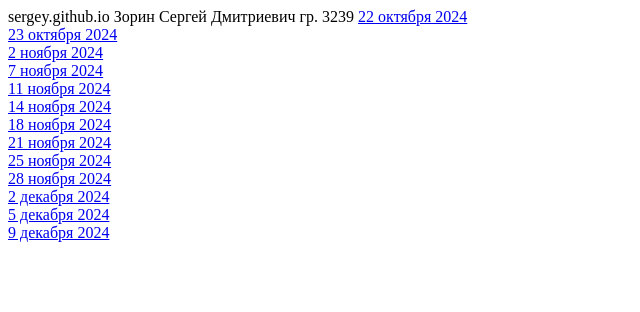
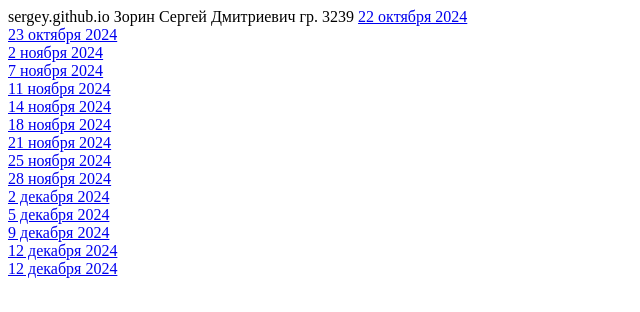
Before and after one commit to sergey5748/sergey5748.github.io, a plain HTML site: page index2.html in a window 1280 px wide. Shown: the whole page, without its empty margins (0-640 px from the left). Drawn offline with Linux system fonts and the light colour scheme.

Commit message:
Update index2.html

```diff
--- a/index2.html
+++ b/index2.html
@@ -20,5 +20,8 @@
     <a href="02dec24.html"> 2 декабря 2024</a> <br>
     <a href="05dec24.html"> 5 декабря 2024</a> <br>
     <a href="09dec24.html"> 9 декабря 2024</a> <br>
+    <a href="12dec24.html"> 12 декабря 2024</a> <br>
+    <a href="12dec24.html"> 12 декабря 2024</a> <br>
+
 </body>
 </html>
```
